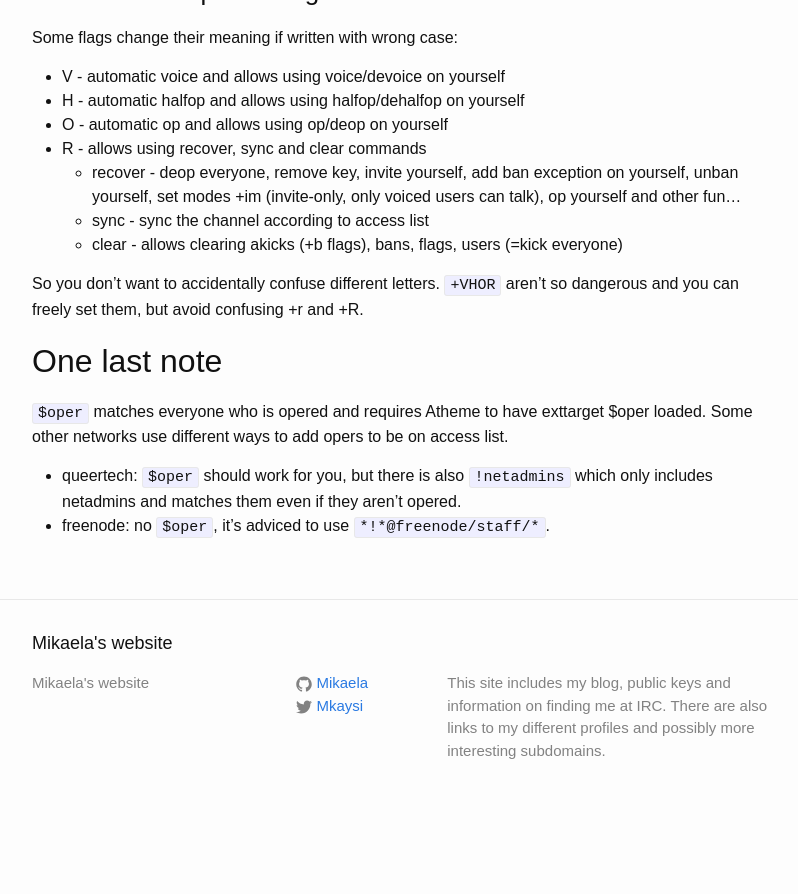
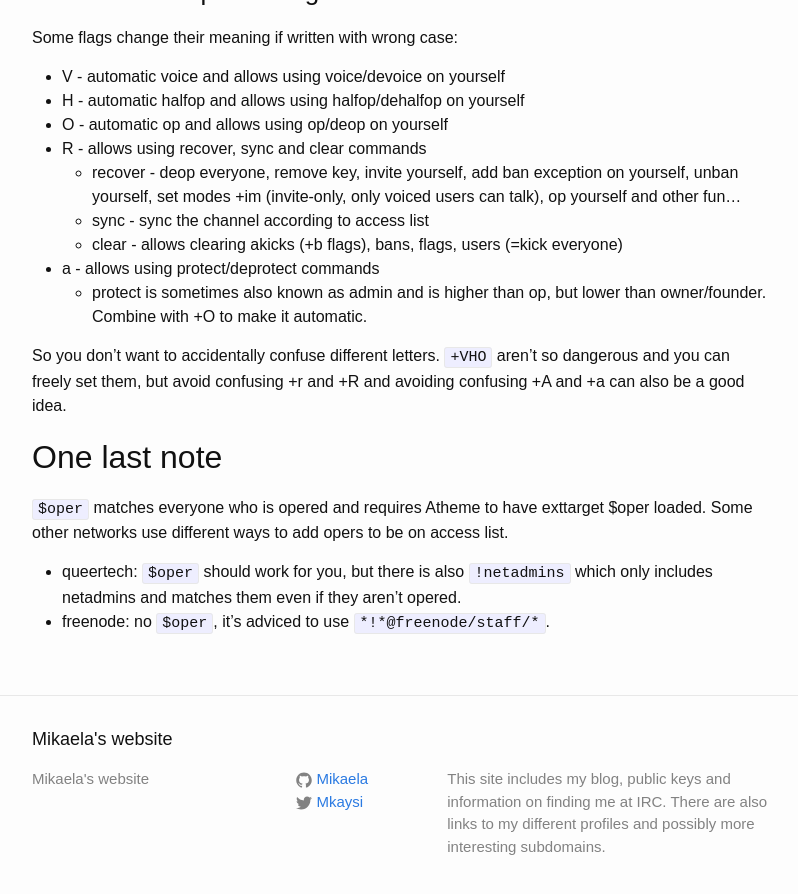
Before and after one commit to Mikaela/mikaela.github.io, a Jekyll site: the page built from _posts/2015-01-24-getting_help_with_channel_issues.md, in a window 1280 px wide and 900 px high, scrolled down 897 px. Shown: the top 894 px of the window, without its empty margins (238-1036 px from the left). Built offline with Jekyll 4.4.1, drawn with Linux system fonts in a browser that asks for light colours; Markdown is read by kramdown in place of the engine named in the settings; before the commit the page ends 1719 px from its top, so only the background shows below that.

Commit message:
getting help: add +A vs +a

```diff
--- a/_posts/2015-01-24-getting_help_with_channel_issues.md
+++ b/_posts/2015-01-24-getting_help_with_channel_issues.md
@@ -50,9 +50,13 @@ Some flags change their meaning if written with wrong case:
     * sync - sync the channel according to access list
     * clear - allows clearing akicks (+b flags), bans, flags, users
       (=kick everyone)
+* a - allows using protect/deprotect commands
+    * protect is sometimes also known as admin and is higher than op, but
+      lower than owner/founder. Combine with +O to make it automatic.
 
-So you don't want to accidentally confuse different letters. `+VHOR` aren't
-so dangerous and you can freely set them, but avoid confusing +r and +R.
+So you don't want to accidentally confuse different letters. `+VHO` aren't
+so dangerous and you can freely set them, but avoid confusing +r and +R and
+avoiding confusing +A and +a can also be a good idea.
 
 ## One last note
 
```
